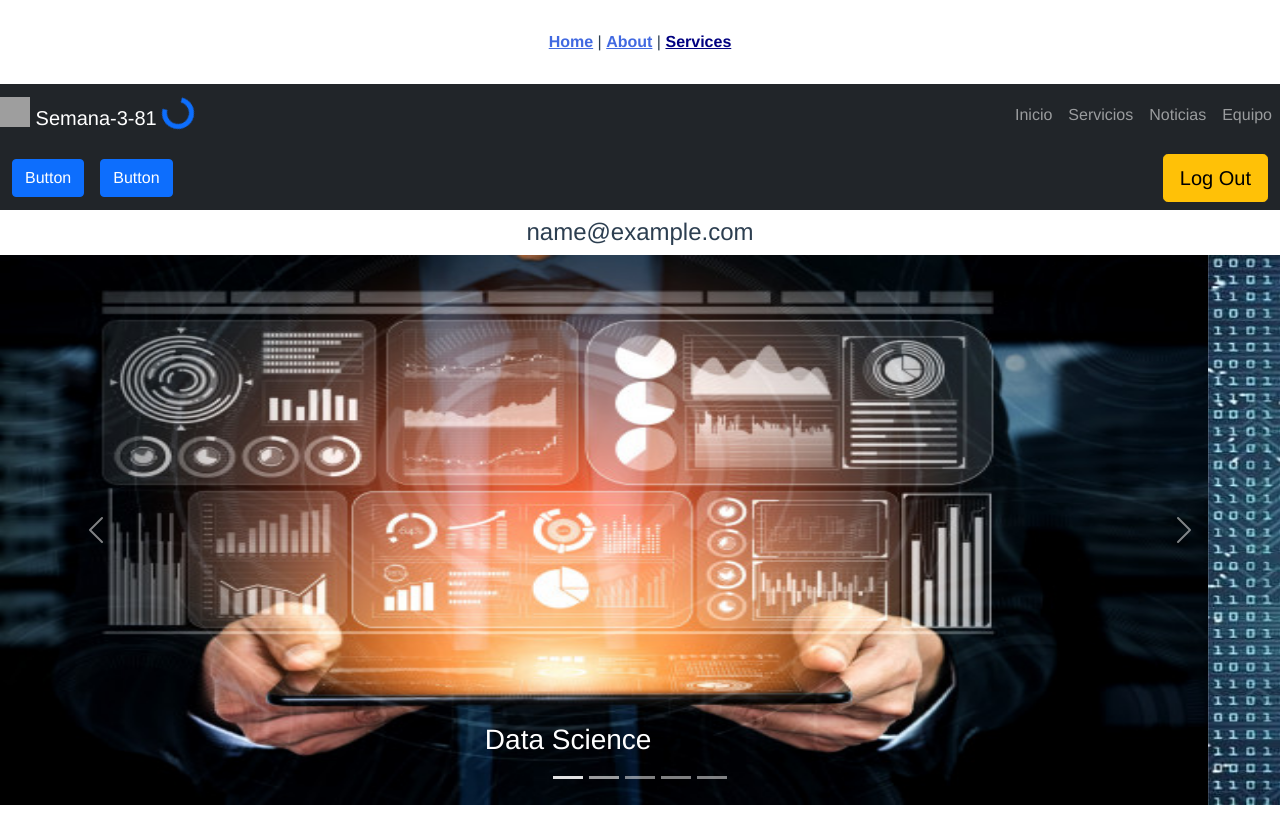
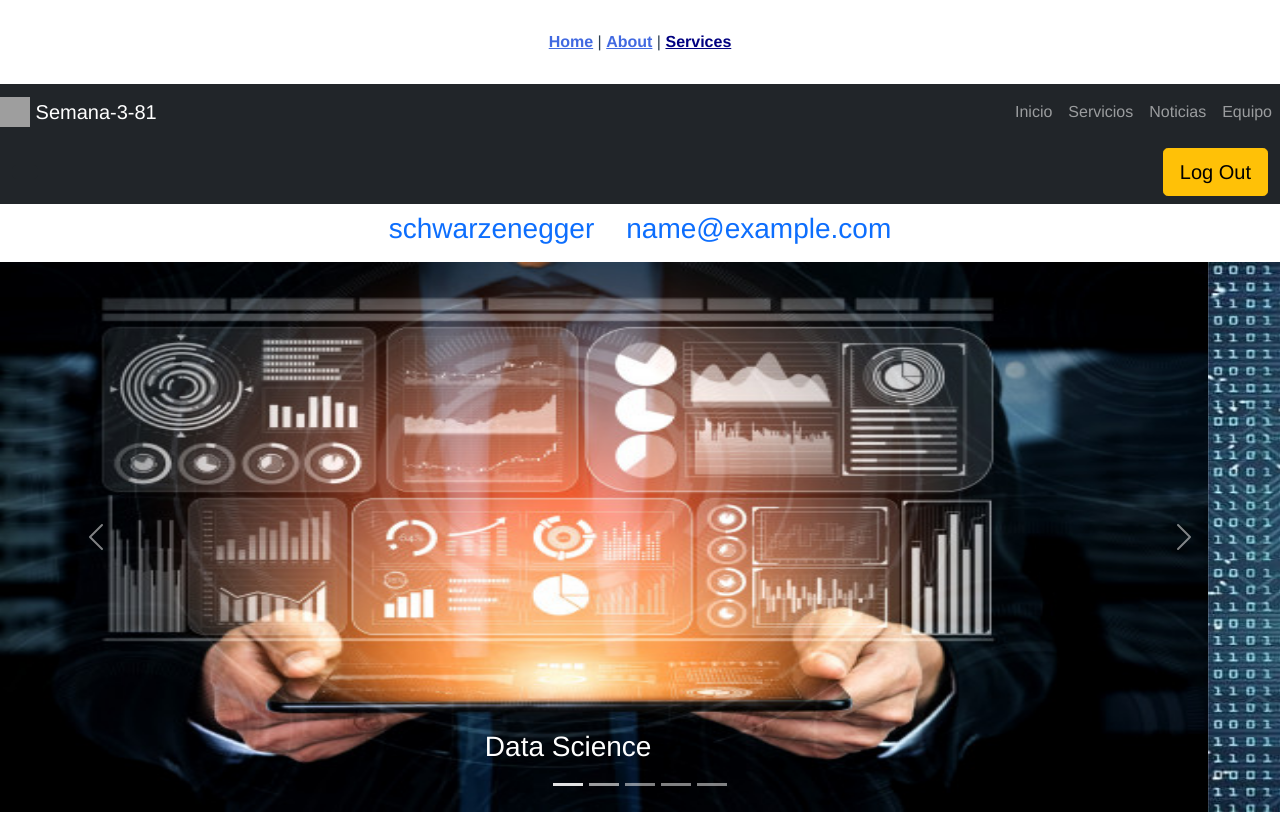
Before and after one commit to rlhardrock/semana-3-81-Frontend, a Vue app: page /services in a window 1280 px wide. Shown: the top 814 px of the page. Built offline with nearby package versions, Linux system fonts and the light colour scheme; sample sign-in values are in the browser's storage; grey boxes are pictures that could not be loaded.

Commit message:
nombre y email por lista

```diff
--- a/src/components/HomeRun.vue
+++ b/src/components/HomeRun.vue
@@ -4,8 +4,7 @@
             <div class="container-fluid">
 
                 <div class="d-grid gap-2 d-md-flex justify-content-md-end">
-                    <button class="btn btn-primary me-md-2" type="button">Button</button>
-                    <button class="btn btn-primary" type="button">Button</button>
+                    <button class="btn btn-dark" type="button"> </button>
                 </div>
                 <form class="d-flex">
                 <button
@@ -16,13 +15,23 @@
                 </form>
             </div>
         </nav>
-        <div class="container">
-            <h3>
-                {{user.nombre}}
-            </h3>
-            <h4>
-                {{user.email}}
-            </h4>
+        <div class="container" background-image="linear-gradient(to bottom, rgba(255,255,0,0.5), rgba(0,0,255,0.5))">
+
+            <ul class="nav justify-content-center">
+                <li class="nav-item">
+                    <a class="nav-link"><h3>{{user.nombre}}</h3></a>
+                </li>
+                <li class="nav-item">
+                    <a class="nav-link"><h3>schwarzenegger</h3></a>
+                </li>
+                <!-- <div class="spinner-border text-primary" role="status"></div> -->
+                <li class="nav-item">
+                    <a class="nav-link"><h3>{{user.email}}</h3></a>
+                </li>
+                <li class="nav-item">
+                    <a class="nav-link"><h3>{{user.profesion}}</h3></a>
+                </li>
+            </ul>
         </div>
 
     </div>
--- a/src/components/SeccionMenu.vue
+++ b/src/components/SeccionMenu.vue
@@ -2,7 +2,7 @@
     <nav class="navbar navbar-expand-lg sticky-top navbar-dark bg-dark ">
         <a class="navbar-brand " href="# ">
             <img src="https://cdn.iconscout.com/icon/free/png-512/data-science-46-1170621.png" width="30 " height="30 " class="d-inline-block align-top " alt=" " loading="lazy "> Semana-3-81
-            <div class="spinner-border text-primary" role="status"></div>
+
         </a>
             <div class="collapse navbar-collapse justify-content-end " id="navbarNav ">
                 <ul class="navbar-nav ">
--- /dev/null
+++ b/src/components/SeccionModal.vue
@@ -0,0 +1,30 @@
+<template>
+    <div class="modal" tabindex="-1">
+        <div class="modal-dialog">
+            <div class="modal-content">
+                <div class="modal-header">
+                    <h5 class="modal-title">Modal title</h5>
+                    <button type="button" class="btn-close" data-bs-dismiss="modal" aria-label="Close"></button>
+                </div>
+                <div class="modal-body">
+                    <p>Modal body text goes here.</p>
+                </div>
+                <div class="modal-footer">
+                    <button type="button" class="btn btn-secondary">Inscripcion</button>
+                    <button type="button" class="btn btn-success">Ofertar</button>
+                    <button type="button" class="btn btn-primary">Calendario</button>
+                </div>
+            </div>
+        </div>
+    </div>
+</template>
+
+<script>
+export default {
+    name: 'SeccionModal'
+}
+</script>
+
+<style scoped>
+
+</style>
--- a/src/views/Services.vue
+++ b/src/views/Services.vue
@@ -3,25 +3,27 @@
 
         <seccion-menu></seccion-menu>
         <home-run></home-run>
+
         <seccion-banner></seccion-banner>
-        <!-- <hello-world></hello-world> -->
+        <hello-world></hello-world>
+         <seccion-modal></seccion-modal>
 
     </div>
 </template>
 
 <script>
 
-/* import HelloWorld from '@/components/HelloWorld.vue' */
+import HelloWorld from '@/components/HelloWorld.vue'
 import SeccionMenu from '@/components/SeccionMenu.vue'
 import SeccionBanner from '@/components/SeccionBanner.vue'
-import HomeRun from '../components/HomeRun.vue'
+import HomeRun from '@/components/HomeRun.vue'
+import SeccionModal from '@/components/SeccionModal.vue'
 
 export default {
-    components: { /* HelloWorld, */ SeccionMenu, SeccionBanner, HomeRun },
+    components: { HelloWorld, SeccionMenu, SeccionBanner, HomeRun, SeccionModal },
 }
 </script>
 
-<style scoped
->
+<style scoped>
 
 </style>
```
Also changed, not shown: src/components/ExpoUser.vue (added, +33 -0 lines).
